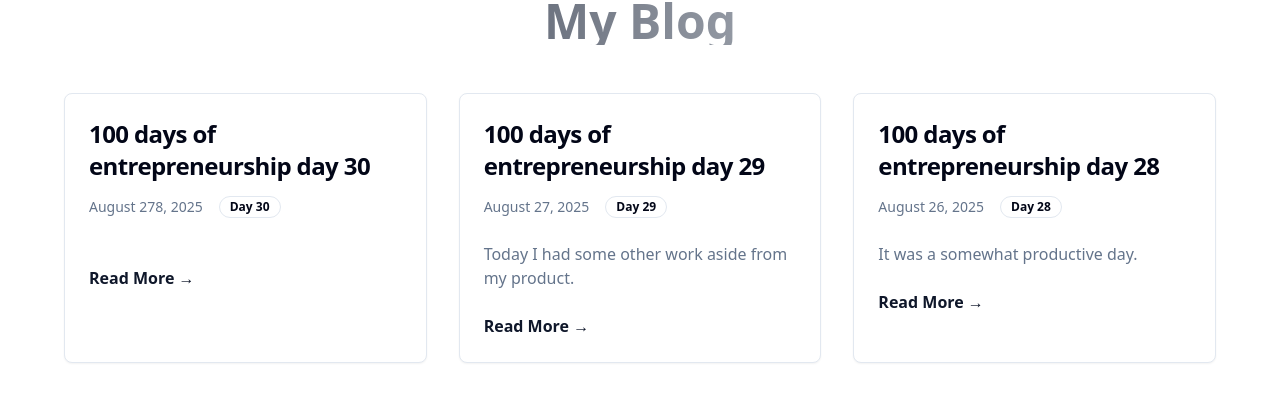
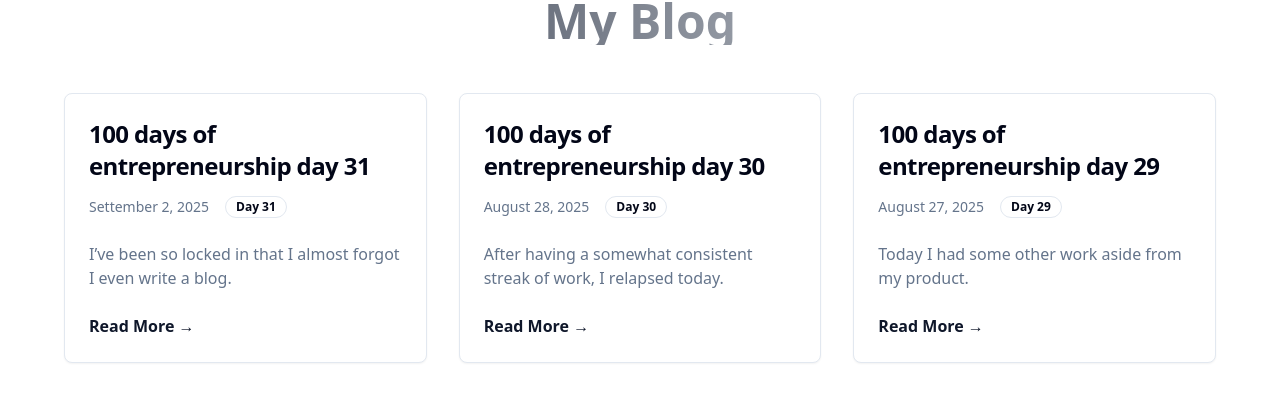
Before and after one commit to hritik1999/portfolio, a Vue app in the folder frontend/: page /blog in a window 1280 px wide. Shown: the part 139-532 px from the top of the page. Built offline with nearby package versions, Linux system fonts and the light colour scheme.

Commit message:
added new blog

```diff
--- a/frontend/src/views/Blog.vue
+++ b/frontend/src/views/Blog.vue
@@ -920,8 +920,8 @@ export default {
           title:'100 days of entrepreneurship day 30',
           slug:'100-days-of-entrepreneurship-day-30',
           day:'30',
-          date:'August 278, 2025',
-          snippet:"",
+          date:'August 28, 2025',
+          snippet:"After having a somewhat consistent streak of work, I relapsed today.",
           content:`
           <p>Hello readers</p>
 
@@ -942,6 +942,32 @@ export default {
   <p>I want to be able to work at least 8 hours a day, but I don’t know how to make that happen.</p>
 
   <p>I have an exam on Sunday, so I’ll be preparing for it over the next two days. The next blog I write will be on Monday.</p>
+          `
+        },
+        {
+          id:26,
+          title:'100 days of entrepreneurship day 31',
+          slug:'100-days-of-entrepreneurship-day-31',
+          day:'31',
+          date:'Settember 2, 2025',
+          snippet:"I’ve been so locked in that I almost forgot I even write a blog. ",
+          content:`
+          <p>Hello readers</p>
+          <p>I’ve been so locked in that I almost forgot I even write a blog. I don’t know exactly what’s happening, but I’ve been able to work the whole day and actually enjoy it. The only problem is I can’t seem to sleep more than 6 hours. This started on Thursday when I began using Quorogel ointment for my wound. Maybe I’m just making baseless theories, but I can’t help wondering if there’s a connection.</p>
+
+  <p>I used to think my sleep struggles came from not being productive enough during the day, but back then if I worked hard, I could sleep 8 hours. Now I’m productive the whole day, yet I’m still struggling to fall asleep—and staying asleep has also become a challenge. I don’t know what’s going on.</p>
+
+  <p>That said, I wish every day felt like this. I’m so happy being this productive instead of wasting my days. If only I could crack the sleep part.</p>
+
+  <p>On another note, my exam went 10/10. There was even a meme question as an optional one, and I chose to answer it because it felt more challenging and fun.</p>
+
+  <p>I also bought X Premium and ChatGPT Premium to increase my reach and speed up development. I thought X Premium would help me gain followers, but it’s been two days and nothing has changed 😭.</p>
+
+  <p>Recently, I’ve been active on Product Hunt and enjoying it. I decided to launch <b>Sitchat</b> there just to see how it works. The launch failed and ended up in 90th place. I noticed that the products doing well on Product Hunt usually have proper planning and strategy behind them. So for <b>VibeMyType</b>, I’ll need to figure out a solid plan before launch to maximize my reach.</p>
+
+  <p>Meanwhile, there’s been a lot of progress on the product. I analyzed a few chats, and it’s working really well. When I read my description, it felt very accurate—though I still need a few more iterations to perfect it.</p>
+
+  <p>I think the MVP will be ready this week. Next week, I’ll need to focus on SEO, payments, and building a GTM strategy to make sure the launch is successful.</p>
           `
         }
         // Future blog posts will be added here with their own unique slug
```
